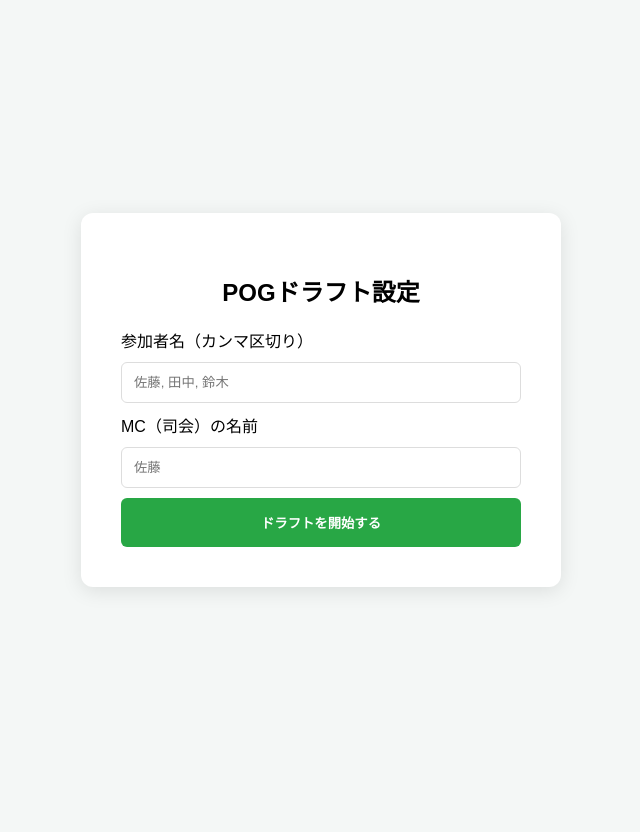
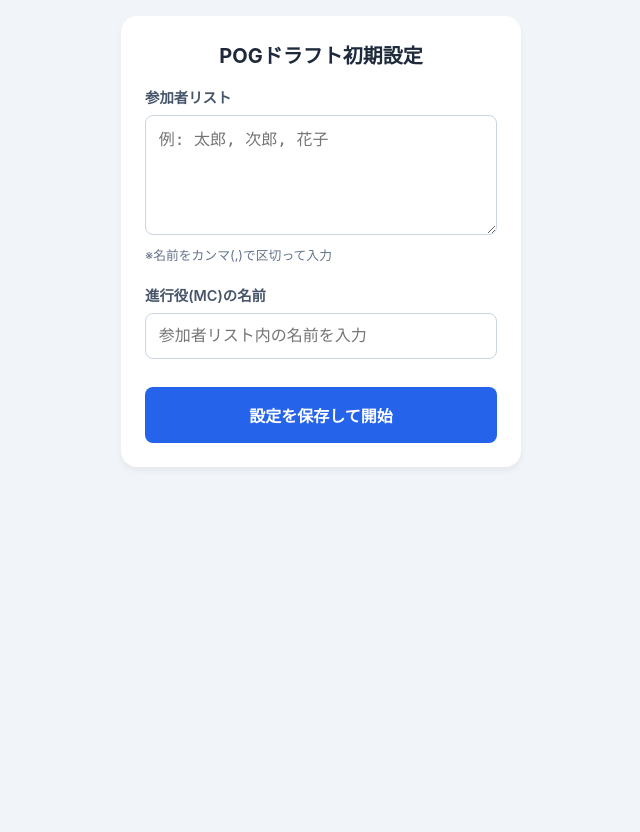
Before and after one commit to negibomber/NNNPOG2627, a FastAPI app: page /setup in a window 1280 px wide. Shown: the whole page, without its empty margins (319-959 px from the left). Before the commit the page ends 591 px from the top, so only its background shows below. Run offline with FastAPI, Linux system fonts and the light colour scheme.

Commit message:
Add files via upload

```diff
--- a/templates/setup.html
+++ b/templates/setup.html
@@ -2,23 +2,47 @@
 <html lang="ja">
 <head>
     <meta charset="UTF-8">
-    <title>セットアップ</title>
+    <meta name="viewport" content="width=device-width, initial-scale=1.0">
+    <title>初期設定 - NNNPOG</title>
     <style>
-        body { font-family: sans-serif; background: #f4f7f6; display: flex; justify-content: center; align-items: center; height: 100vh; margin: 0; }
-        .setup-card { background: white; padding: 40px; border-radius: 12px; box-shadow: 0 4px 20px rgba(0,0,0,0.1); width: 400px; }
-        input { width: 100%; padding: 12px; margin: 10px 0; border: 1px solid #ddd; border-radius: 6px; box-sizing: border-box; }
-        button { width: 100%; padding: 15px; background: #28a745; color: white; border: none; border-radius: 6px; font-weight: bold; cursor: pointer; }
+        :root { --primary: #2563eb; --bg: #f1f5f9; }
+        body {
+            font-family: -apple-system, BlinkMacSystemFont, "Segoe UI", Roboto, sans-serif;
+            background: var(--bg); margin: 0; padding: 1rem;
+            display: flex; flex-direction: column; align-items: center; min-height: 100vh;
+        }
+        .container { width: 100%; max-width: 400px; background: white; padding: 1.5rem; border-radius: 1rem; box-shadow: 0 4px 6px rgba(0,0,0,0.05); box-sizing: border-box; }
+        h2 { margin-top: 0; color: #1e293b; text-align: center; font-size: 1.25rem; }
+        .form-group { margin-bottom: 1.25rem; }
+        label { display: block; font-weight: 600; margin-bottom: 0.5rem; color: #475569; font-size: 0.9rem; }
+        textarea, input {
+            width: 100%; padding: 0.8rem; border: 1px solid #cbd5e1; border-radius: 0.5rem;
+            font-size: 1rem; box-sizing: border-box; -webkit-appearance: none;
+        }
+        textarea { height: 120px; line-height: 1.5; }
+        .hint { font-size: 0.8rem; color: #64748b; margin-top: 0.4rem; }
+        button {
+            width: 100%; padding: 1rem; background: var(--primary); color: white;
+            border: none; border-radius: 0.5rem; font-size: 1rem; font-weight: bold;
+            cursor: pointer; margin-top: 0.5rem;
+        }
+        button:active { opacity: 0.8; transform: scale(0.98); }
     </style>
 </head>
 <body>
-    <div class="setup-card">
-        <h2 style="text-align:center;">POGドラフト設定</h2>
+    <div class="container">
+        <h2>POGドラフト初期設定</h2>
         <form action="/do_setup" method="post">
-            <label>参加者名（カンマ区切り）</label>
-            <input type="text" name="players" placeholder="佐藤, 田中, 鈴木" required>
-            <label>MC（司会）の名前</label>
-            <input type="text" name="mc" placeholder="佐藤" required>
-            <button type="submit">ドラフトを開始する</button>
+            <div class="form-group">
+                <label>参加者リスト</label>
+                <textarea name="players" placeholder="例: 太郎, 次郎, 花子" required></textarea>
+                <div class="hint">※名前をカンマ(,)で区切って入力</div>
+            </div>
+            <div class="form-group">
+                <label>進行役(MC)の名前</label>
+                <input type="text" name="mc" placeholder="参加者リスト内の名前を入力" required>
+            </div>
+            <button type="submit">設定を保存して開始</button>
         </form>
     </div>
 </body>
```
Also changed, not shown: templates/login.html (+25 -15 lines).
